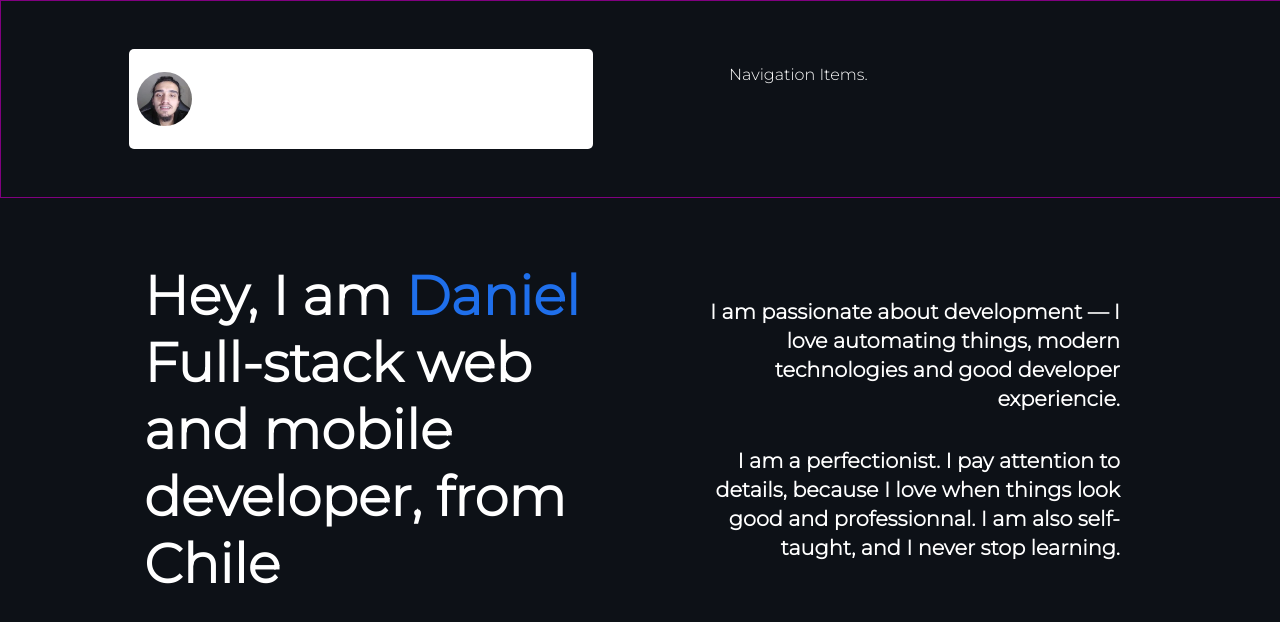
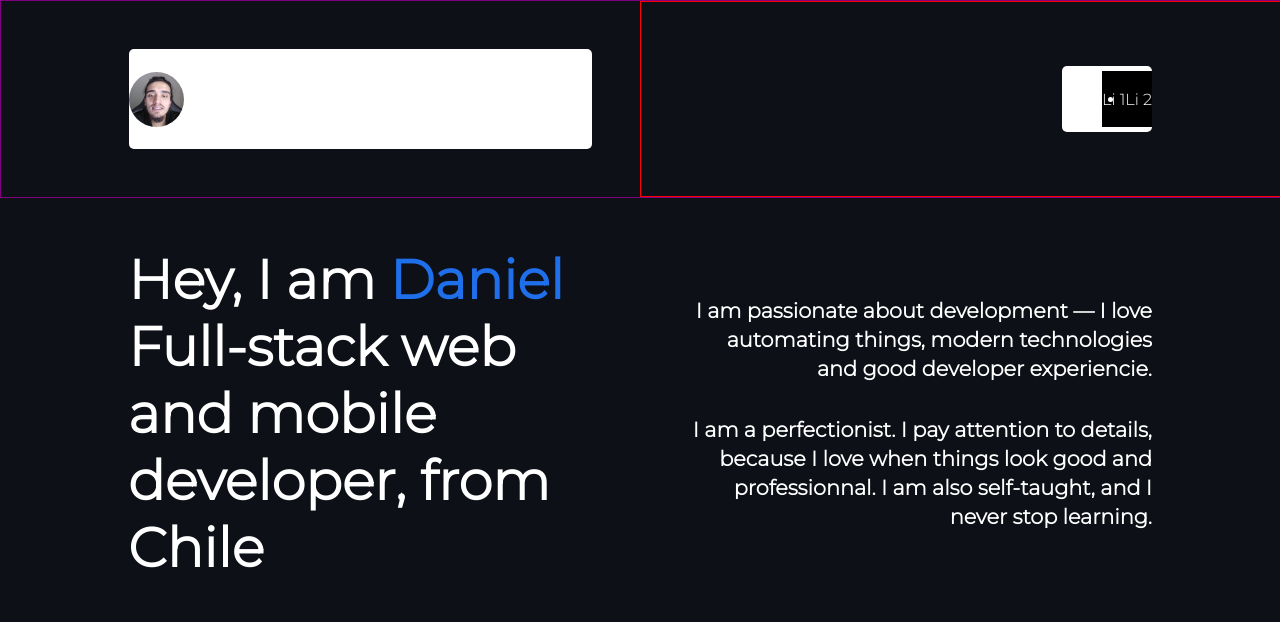
Before and after one commit to danieltadresu/try-app, a React (Create React App) app in the folder academy-web/: page / in a window 1280 px wide. Shown: the top 622 px of the page. Built offline with nearby package versions, Linux system fonts and the light colour scheme.

Commit message:
feat(styles): improve main containers positions

```diff
--- a/academy-web/src/App.module.css
+++ b/academy-web/src/App.module.css
@@ -5,7 +5,6 @@
 /*** Main Content ***/
 .Main {
   display: flex;
-  margin: 1rem;
 }
 
 .LeftBox {
@@ -34,7 +33,7 @@
 
 .SubTitle {
   font-size: 1.3rem;
-  margin: 1rem;
+  margin: 1rem 0;
   line-height: 1.4;
 }
 
--- a/academy-web/src/components/Header.module.css
+++ b/academy-web/src/components/Header.module.css
@@ -16,6 +16,8 @@
   padding: 3rem 8rem 3rem 3rem;
 
   display: flex;
+  justify-content: flex-end;
+  border: 1px solid red;
 }
 
 /*** End Header Content ***/
--- a/academy-web/src/components/Logo.module.css
+++ b/academy-web/src/components/Logo.module.css
@@ -1,6 +1,5 @@
 .Logo {
   background-color: white;
-  padding: 8px;
   box-sizing: border-box;
   border-radius: 5px;
 
@@ -9,6 +8,6 @@
 }
 
 .Logo img {
-  height: 65%;
+  height: 55%;
   border-radius: 9999px;
 }
--- a/academy-web/src/components/NavigationItems.js
+++ b/academy-web/src/components/NavigationItems.js
@@ -1,8 +1,15 @@
-
+import classes from './NavigationItems.module.css'
 function NavigationItems() {
   return (
-    <ul>
-      Navigation Items.
+    <ul className={classes.NavigationItems}>
+      <main className={classes.Container}>
+        <li>
+          Li 1
+        </li>
+        <li>
+          Li 2
+        </li>
+      </main>
     </ul>
   )
 }
--- a/academy-web/src/components/NavigationItems.module.css
+++ b/academy-web/src/components/NavigationItems.module.css
@@ -0,0 +1,16 @@
+.NavigationItems {
+  background-color: white;
+  box-sizing: border-box;
+  border-radius: 5px;
+
+  display: flex;
+  align-items: center;
+}
+
+.Container {
+  background-color: black;
+  min-height: 56px;
+
+  display: flex;
+  align-items: center;
+}
```
